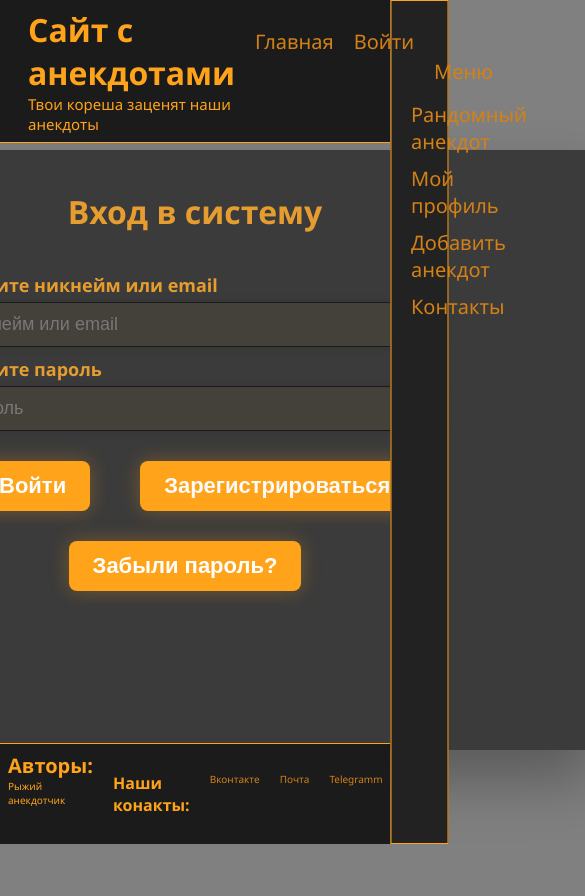
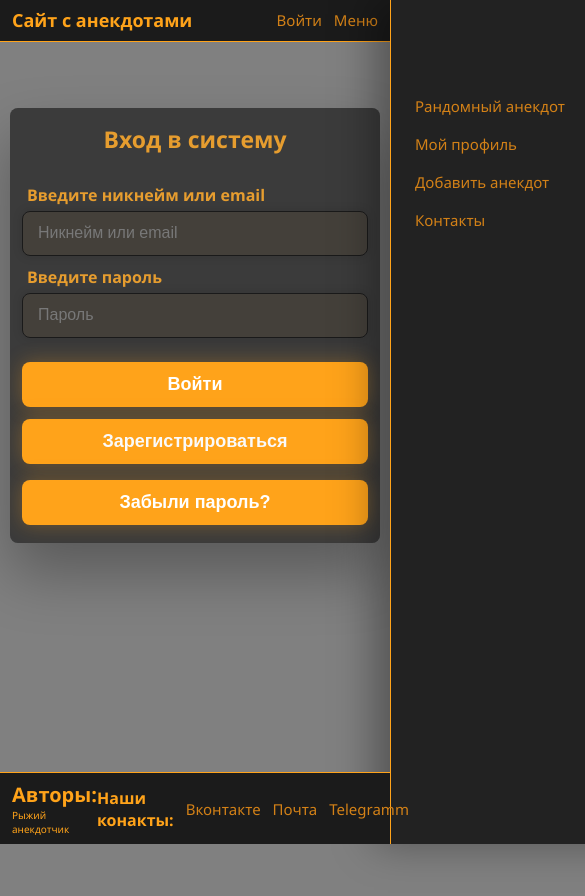
Before and after one commit to AlexDukshanin/cool-anekdots, a React (Vite) app in the folder frontend/: page /login in a window 390 px wide. Shown: the top 896 px of the page, 585 px wide, since content can reach past the window. Built offline with nearby package versions, Linux system fonts and the light colour scheme.

Commit message:
Add responsive mobile layout

```diff
--- a/frontend/src/App.jsx
+++ b/frontend/src/App.jsx
@@ -9,6 +9,7 @@ import ProfilePage from './pages/ProfilePage'
 import AddPostPage from './pages/AddPostPage';
 import MainPage from './pages/MainPage/MainPage';
 import './css/RegisterPage.css'
+import './css/responsive.css'
 
 
 
--- /dev/null
+++ b/frontend/src/css/responsive.css
@@ -0,0 +1,445 @@
+@media (max-width: 900px) {
+  html {
+    min-height: 100%;
+  }
+
+  body {
+    width: 100%;
+    min-width: 0;
+    overflow-x: hidden;
+    justify-content: flex-start;
+  }
+
+  #root {
+    margin-top: 118px;
+    min-height: 100vh;
+    padding: 0 12px 48px;
+  }
+
+  main {
+    width: 100%;
+    display: flex;
+    justify-content: center;
+  }
+
+  header {
+    align-items: center;
+    gap: 10px;
+    padding: 10px 12px;
+  }
+
+  header h1 {
+    font-size: 20px;
+    line-height: 1.15;
+  }
+
+  header p {
+    font-size: 12px;
+    line-height: 1.25;
+    margin-top: 4px;
+  }
+
+  header h1,
+  header p {
+    margin-left: 0;
+  }
+
+  .links {
+    align-items: center;
+    gap: 12px;
+    padding: 0;
+    margin-left: auto;
+  }
+
+  .link,
+  .button-link {
+    font-size: 16px;
+    white-space: nowrap;
+  }
+
+  .links > .link:first-child {
+    display: none;
+  }
+
+  .hidden-menu {
+    width: min(86vw, 320px);
+    z-index: 1000;
+    border-width: 0 0 0 1px;
+    box-shadow: -16px 0 40px rgba(0, 0, 0, 0.35);
+  }
+
+  .menu-links {
+    margin: 96px 24px;
+    gap: 18px;
+  }
+
+  footer {
+    padding: 8px 12px;
+    font-size: 10px;
+  }
+
+  .main-section,
+  .login-container,
+  .register-container,
+  .profile,
+  .add-post,
+  .random_anecdot {
+    width: 100%;
+    max-width: 100%;
+    min-height: auto;
+    height: auto;
+    border-radius: 8px;
+    padding: 22px 16px;
+  }
+
+  .main-section,
+  .login-container,
+  .profile,
+  .add-post,
+  .random_anecdot {
+    overflow: hidden;
+  }
+
+  .main-section {
+    margin-top: 0;
+    padding-bottom: 28px;
+  }
+
+  .main-container,
+  .main-post-search,
+  .login-input-container,
+  .add-post-content,
+  .profile-form-container {
+    width: 100%;
+    max-width: 100%;
+  }
+
+  .main-tag-selector {
+    gap: 10px;
+    align-items: stretch;
+  }
+
+  .main-tag-option {
+    min-width: 0;
+    width: calc(50% - 5px);
+  }
+
+  .main-tag-value,
+  .tag-button,
+  .tag-button-selected {
+    min-height: 44px;
+    padding: 10px 12px;
+    font-size: 14px;
+  }
+
+  .main-dropdown-menu {
+    width: min(74vw, 260px);
+  }
+
+  .main-section-container {
+    width: 100%;
+    padding: 18px 14px;
+    margin: 16px 0;
+  }
+
+  .main-container-card-name {
+    font-size: 22px;
+    line-height: 1.25;
+    text-align: center;
+    overflow-wrap: anywhere;
+  }
+
+  .main-container-card-text {
+    font-size: 16px;
+    line-height: 1.6;
+    padding: 0;
+    overflow-wrap: anywhere;
+  }
+
+  .main-container-card-info {
+    flex-direction: column;
+    align-items: flex-start;
+    gap: 8px;
+    padding-left: 0;
+    font-size: 13px;
+  }
+
+  .main-section-button-group,
+  .main-pagination-control,
+  .main-pagination-buttton-field,
+  .main-pagination-button-group {
+    width: 100%;
+    flex-wrap: wrap;
+  }
+
+  .main-edit-button,
+  .main-save-button,
+  .main-reject-button,
+  .main-pagination-button {
+    width: 100%;
+    min-height: 44px;
+  }
+
+  .main-pagination-button-group-button {
+    min-width: 44px;
+    min-height: 40px;
+    padding: 8px 12px;
+  }
+
+  .login-container {
+    justify-content: flex-start;
+  }
+
+  .login-title-enter,
+  .register-title,
+  .profile h3 {
+    font-size: 26px;
+    line-height: 1.2;
+    margin-bottom: 20px;
+  }
+
+  .login-input-container {
+    font-size: 16px;
+  }
+
+  .login-input-container h3 {
+    font-size: 16px;
+  }
+
+  .login-input-field,
+  .register-input-field,
+  .profile-info-field,
+  .add-post-input-field,
+  .add-post-text-field {
+    width: 100%;
+    font-size: 16px;
+  }
+
+  .login-button-container,
+  .profile-button-container,
+  .add-post-button-container {
+    width: 100%;
+    flex-direction: column;
+    gap: 12px;
+    margin: 24px 0 0;
+  }
+
+  .login-button,
+  .register-button,
+  .profile-button,
+  .add-post-button,
+  .add-post-button-container-button,
+  .random_anecdot_button {
+    width: 100%;
+    min-height: 44px;
+    margin: 0;
+    padding: 12px 16px;
+    font-size: 18px;
+  }
+
+  .password-reset-button {
+    margin: 16px 0 0;
+  }
+
+  .register-container {
+    min-height: auto;
+    align-items: flex-start;
+    padding: 0;
+  }
+
+  .register-container-splited {
+    width: 100%;
+    padding: 22px 16px;
+    border-radius: 8px;
+    gap: 22px;
+  }
+
+  .register-flex {
+    flex-direction: column;
+    gap: 18px;
+  }
+
+  .left,
+  .right {
+    min-width: 0;
+    width: 100%;
+  }
+
+  .avatar-preview {
+    width: 128px;
+    height: 128px;
+  }
+
+  .success-container,
+  .error-container {
+    width: 100%;
+    padding: 24px 16px;
+  }
+
+  .profile-content {
+    flex-direction: column-reverse;
+    align-items: center;
+    gap: 24px;
+    margin-bottom: 20px;
+  }
+
+  .profile h3 {
+    align-self: center;
+    text-align: center;
+  }
+
+  .profile-info {
+    width: 100%;
+  }
+
+  .profile-avatar {
+    width: 150px;
+    height: 150px;
+  }
+
+  .add-post h1,
+  .add-post h3 {
+    align-self: center;
+    text-align: center;
+    font-size: 28px;
+    line-height: 1.2;
+  }
+
+  .add-post > h4 {
+    margin-top: 48px;
+    text-align: center;
+    line-height: 1.45;
+  }
+
+  .add-post-content > form {
+    width: 100%;
+  }
+
+  .add-post-content > form > label {
+    display: block;
+    margin: 12px 0 8px;
+    font-size: 18px;
+  }
+
+  .add-post-text-field {
+    height: 190px;
+    padding: 12px 15px;
+  }
+
+  .add-post-rules-container {
+    width: 100%;
+    max-height: 55vh;
+    padding: 16px;
+    font-size: 15px;
+    line-height: 1.45;
+  }
+
+  .checkbox-wrapper-62 {
+    margin-top: 12px;
+    line-height: 1.4;
+  }
+
+  .add-post-error-message,
+  .add-post-success-message {
+    padding-right: 34px;
+    line-height: 1.35;
+  }
+
+  .random_anecdot {
+    justify-content: flex-start;
+  }
+
+  .random_anecdot_card {
+    width: 100%;
+    padding: 0;
+  }
+
+  .random_anecdot_name {
+    font-size: 26px;
+    line-height: 1.25;
+    overflow-wrap: anywhere;
+  }
+
+  .random_anecdot_text {
+    width: 100%;
+    max-width: 100%;
+    height: 260px;
+    font-size: 16px;
+    line-height: 1.55;
+  }
+
+  .random_anecdot_rating {
+    font-size: 17px;
+  }
+
+  .random_anecdot_buttons_group {
+    display: grid;
+    grid-template-columns: repeat(5, minmax(0, 1fr));
+    gap: 8px;
+  }
+
+  .random_anecdot_buttons_group .random_anecdot_button {
+    min-width: 0;
+    padding: 10px 0;
+  }
+}
+
+@media (max-width: 480px) {
+  #root {
+    margin-top: 108px;
+    padding-left: 10px;
+    padding-right: 10px;
+  }
+
+  header h1 {
+    font-size: 18px;
+  }
+
+  header p {
+    display: none;
+  }
+
+  .link,
+  .button-link {
+    font-size: 15px;
+  }
+
+  .main-tag-option {
+    width: 100%;
+  }
+
+  .main-dropdown-menu {
+    width: 100%;
+  }
+
+  .main-section,
+  .login-container,
+  .register-container-splited,
+  .profile,
+  .add-post,
+  .random_anecdot {
+    padding: 18px 12px;
+  }
+
+  .main-container-card-name,
+  .login-title-enter,
+  .register-title,
+  .profile h3,
+  .random_anecdot_name {
+    font-size: 23px;
+  }
+
+  .add-post h1,
+  .add-post h3 {
+    font-size: 25px;
+  }
+
+  .profile-avatar {
+    width: 128px;
+    height: 128px;
+  }
+
+  .random_anecdot_buttons_group {
+    grid-template-columns: repeat(5, 1fr);
+  }
+}
```
